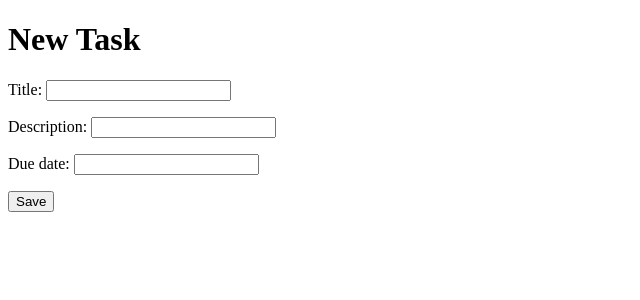
After one commit to jdonic/tasks, a Django app: page /tasks/create/ in a window 1280 px wide. The commit adds this page. Shown: the top 300 px of the page, without its empty margins (0-640 px from the left). Run offline with Django 4.2, Linux system fonts and the light colour scheme.

Commit message:
Add creation of a task
Add url, view and basic template for creating a new task

```diff
--- a/tasks/templates/tasks/task_detail.html
+++ b/tasks/templates/tasks/task_detail.html
@@ -1,6 +1,6 @@
 <!-- templates/tasks/task_detail.html -->
 {% extends "_base.html" %}
-{% block title %}{{ object.title }}{% endblock title %}
+{% block title %}{{ task.title }}{% endblock title %}
 {% block content %}
     <div class="task_detail">
         <h2>{{ task.title }}</h2>
--- /dev/null
+++ b/tasks/templates/tasks/task_new.html
@@ -0,0 +1,10 @@
+<!-- templates/task_new.html -->
+{% extends "_base.html" %}
+{% block title %}New Task{% endblock title %}
+{% block content %}
+    <h1>New Task</h1>
+    <form action="" method="post">{% csrf_token %}
+        {{ form.as_p }}
+    <input type="submit" value="Save">
+    </form>
+{% endblock content %}
--- a/tasks/urls.py
+++ b/tasks/urls.py
@@ -1,8 +1,9 @@
 from django.urls import path
 
-from .views import TaskListView, TaskDetailView
+from .views import TaskListView, TaskDetailView, TaskCreateView
 
 urlpatterns = [
     path("", TaskListView.as_view(), name="task_list"),
-    path("<int:pk>/", TaskDetailView.as_view(), name="task_detail")
+    path("<int:pk>/", TaskDetailView.as_view(), name="task_detail"),
+    path("create/", TaskCreateView.as_view(), name="task_new"),
 ]
--- a/tasks/views.py
+++ b/tasks/views.py
@@ -1,6 +1,7 @@
-from django.views.generic import ListView, DetailView
+from django.views.generic import ListView, DetailView, CreateView
 
 from .models import Task
+
 
 class TaskListView(ListView):
     model = Task
@@ -13,3 +14,10 @@ class TaskDetailView(DetailView):
     model = Task
     context_object_name = "task"
     template_name = "tasks/task_detail.html"
+
+
+class TaskCreateView(CreateView):
+    model = Task
+    context_object_name = "task_new"
+    template_name = "tasks/task_new.html"
+    fields = ["title", "description", "due_date"]
```
